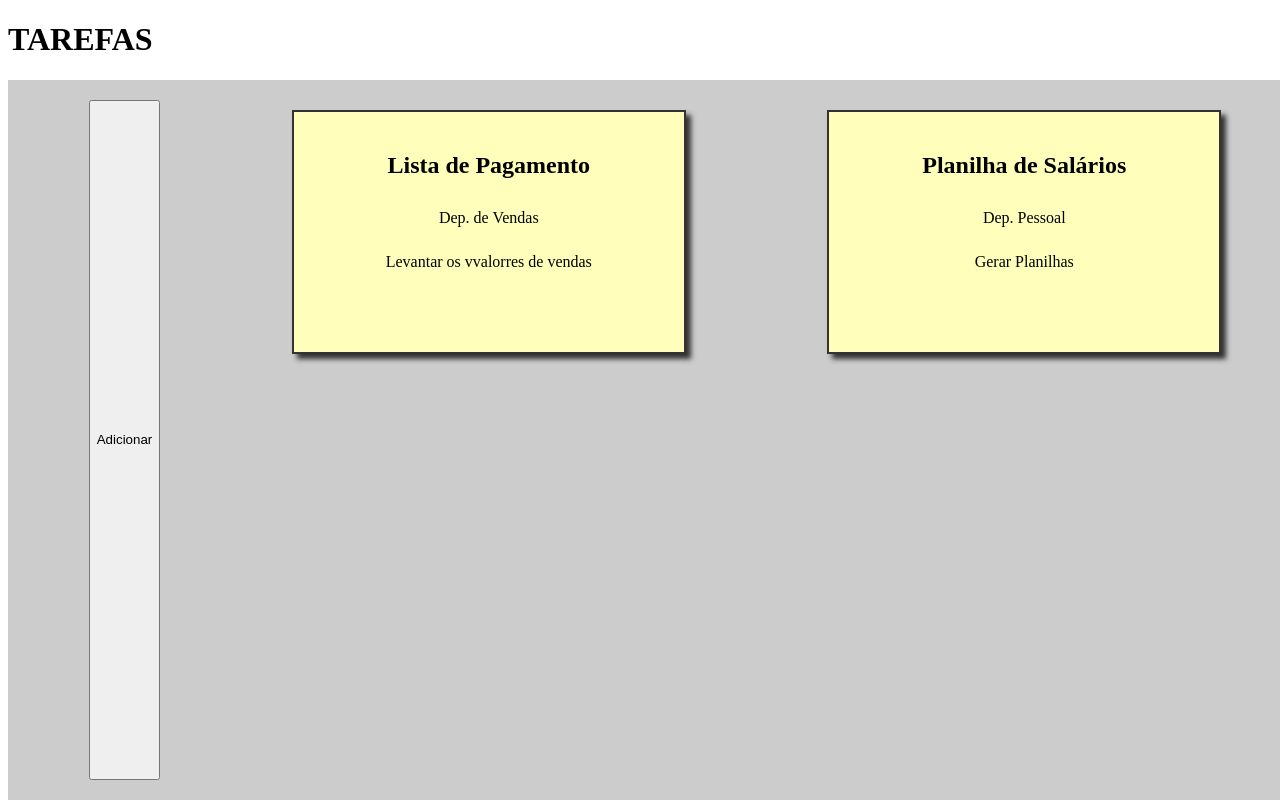
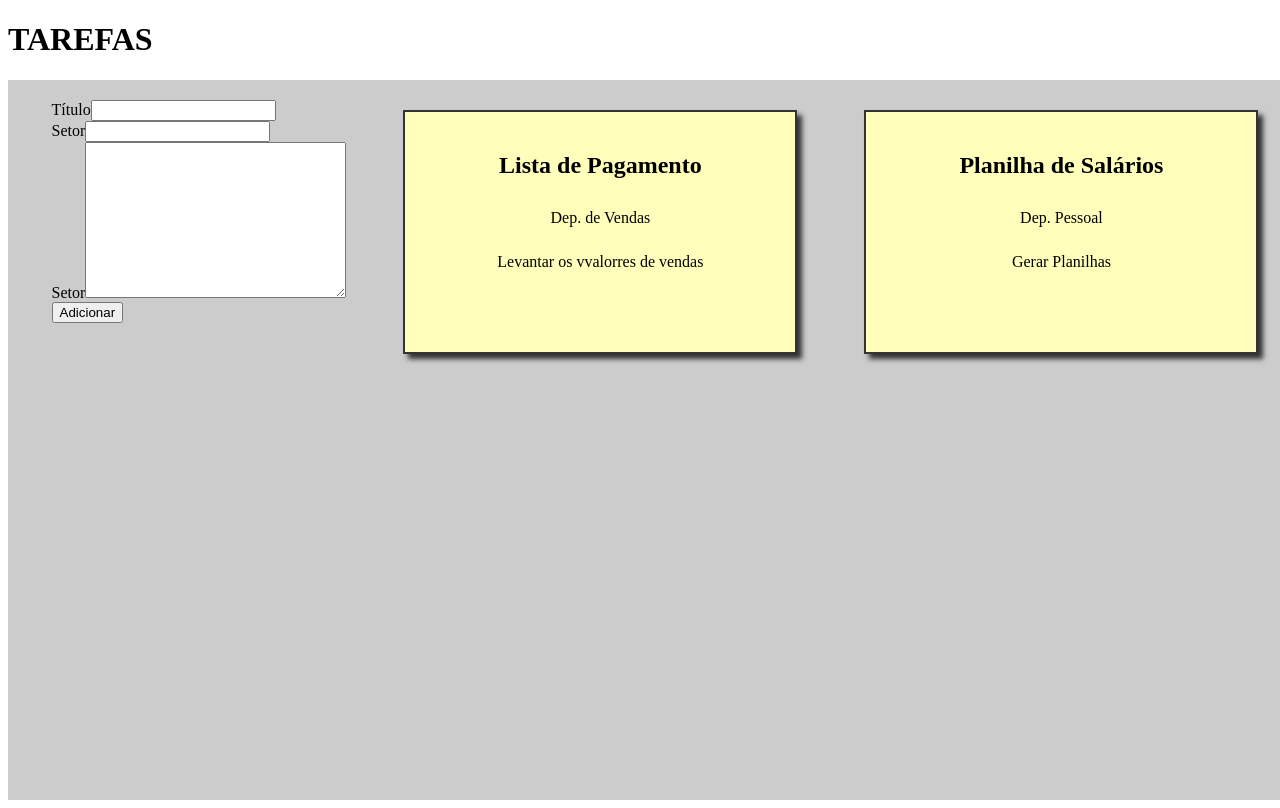
Before and after one commit to 1TDSR-2022/styled-react-app, a React (Create React App) app in the folder rm95355/react-aula7/: page / in a window 1280 px wide. Shown: the top 808 px of the page. Built offline with nearby package versions, Linux system fonts and the light colour scheme.

Commit message:
addTarefa feito

```diff
--- a/rm95355/react-aula7/src/components/FormTarefa/FormTarefa.jsx
+++ b/rm95355/react-aula7/src/components/FormTarefa/FormTarefa.jsx
@@ -1,20 +1,20 @@
 import React from 'react'
 
-export default function FormTarefa() {
+export default function FormTarefa(props) {
   return (
     <div>
-        <form method="post">
+        <form method="post" onSubmit={props.addTarefa}>
             <div>
                 <label>Título</label>
-                <input type="text" name="titulo" value="" />
+                <input type="text" name="titulo" value={props.tarefa.titulo} onChange={props.digit}/>
             </div>
             <div>
                 <label>Setor</label>
-                <input type="text" name="setor" value="" />
+                <input type="text" name="setor" value={props.tarefa.setor} onChange={props.digit}/>
             </div>
             <div>
                 <label>Setor</label>
-                <textarea name="descricao" cols="30" rows="10" value=""></textarea>
+                <textarea name="descricao" cols="30" rows="10" value={props.tarefa.descricao} onChange={props.digit}></textarea>
             </div>
             <div>
                 <button type="submit">Adicionar</button>
--- a/rm95355/react-aula7/src/components/ListaTarefas/ListaTarefas.jsx
+++ b/rm95355/react-aula7/src/components/ListaTarefas/ListaTarefas.jsx
@@ -1,6 +1,7 @@
 import React, { useState } from 'react'
 import Tarefa from '../Tarefas/Tarefa'
 import { DivLista } from '../style/styled'
+import FormTarefa from '../FormTarefa/FormTarefa'
 
 
 export default function ListaTarefas() {
@@ -19,26 +20,44 @@ export default function ListaTarefas() {
       }
     ])
 
+    const [nTarefa, setNTarefa] = useState({"titulo":"","setor":"","descricao":""})
 
-    const addTarefa = () => {
+    const addTarefa = (e) => {
+      e.preventDefault()
+      //LIMPANDO O STATE NTAREFA
+      setNTarefa({"titulo":"","setor":"","descricao":""})
+      //ADD O OBJ N TAREFA A LISTA DE OBJS
+      setTarefa([...tarefa, nTarefa])
+    }
 
-      //CRIANDO O OBJETO PARA SER ADD NA LISTA
-      const novaTarefa =
-      {
-        "titulo" : "Planilha de Notas",
-        "setor" : "Dep. Graduação",
-        "descricao":"Lançar Notas"
+    const captura = (e)=>{
+      e.preventDefault()
+
+      const{ name , value } = e.target
+
+      if(name === "titulo"){
+        setNTarefa({"titulo":value,"setor":nTarefa.setor,"descricao":nTarefa.descricao})
+      }else if(name === "setor"){
+        setNTarefa({"titulo":nTarefa.titulo,"setor":value,"descricao":nTarefa.descricao})
+      }else if(name === "descricao"){
+        setNTarefa({"titulo":nTarefa.titulo,"setor":nTarefa.setor,"descricao":value})
       }
 
-      //ADD O OBJ AO STATE
-      setTarefa([...tarefa, novaTarefa])
+
     }
 
     return (
       <DivLista>
 
+      {/* FORM DE CAP DE DADOS DO USUARIO */}
+      <FormTarefa
+        addTarefa={addTarefa}
+        tarefa={nTarefa}
+        digit={captura}
+      />
+
       {/* CRIANDO UM DISPARADOR DA FUNC addTarefa */}
-      <button onClick={addTarefa}>Adicionar</button>
+      {/* <button onClick={addTarefa}>Adicionar</button> */}
 
         {tarefa.map((tar,i)=>
           <Tarefa
```
